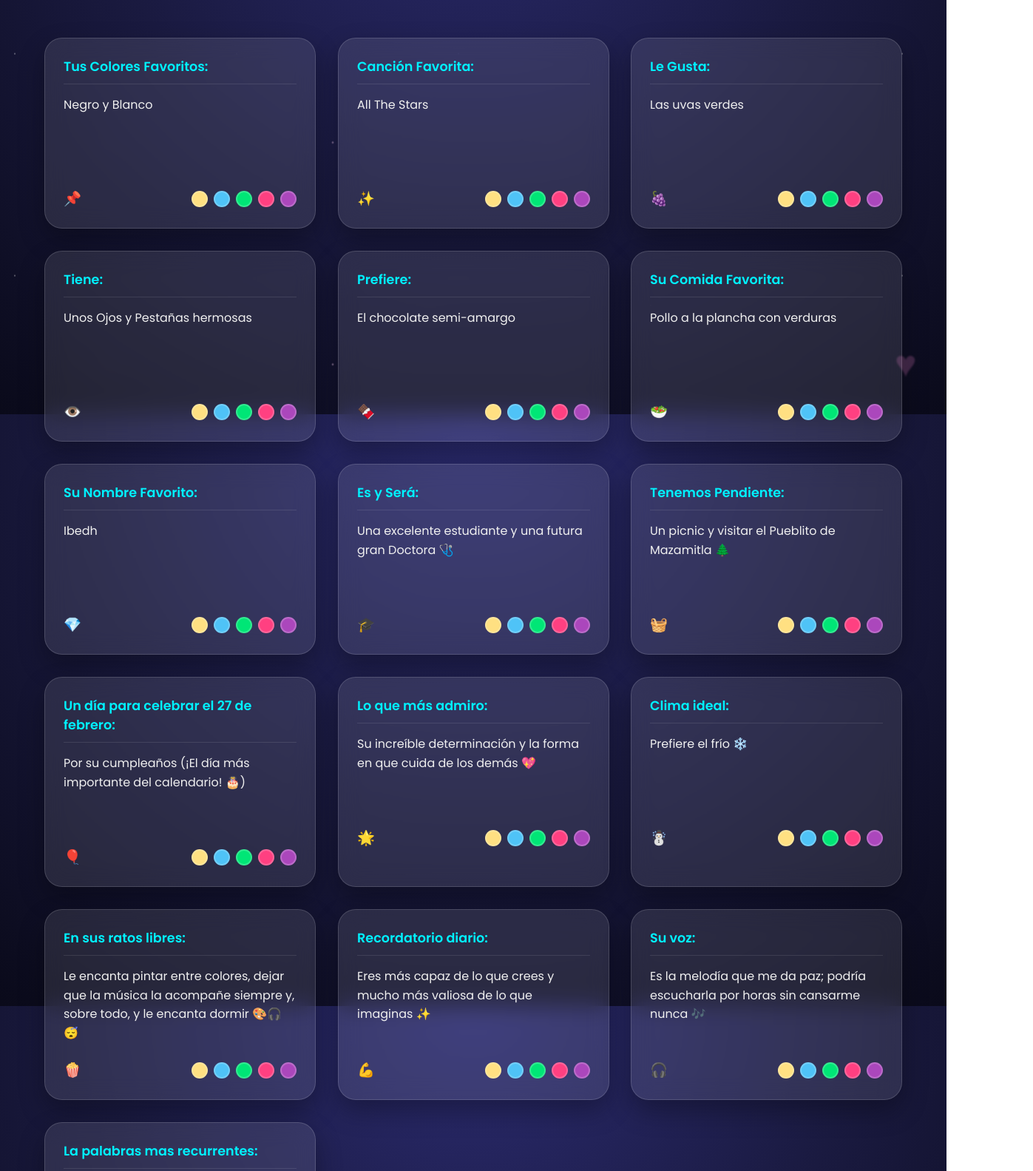
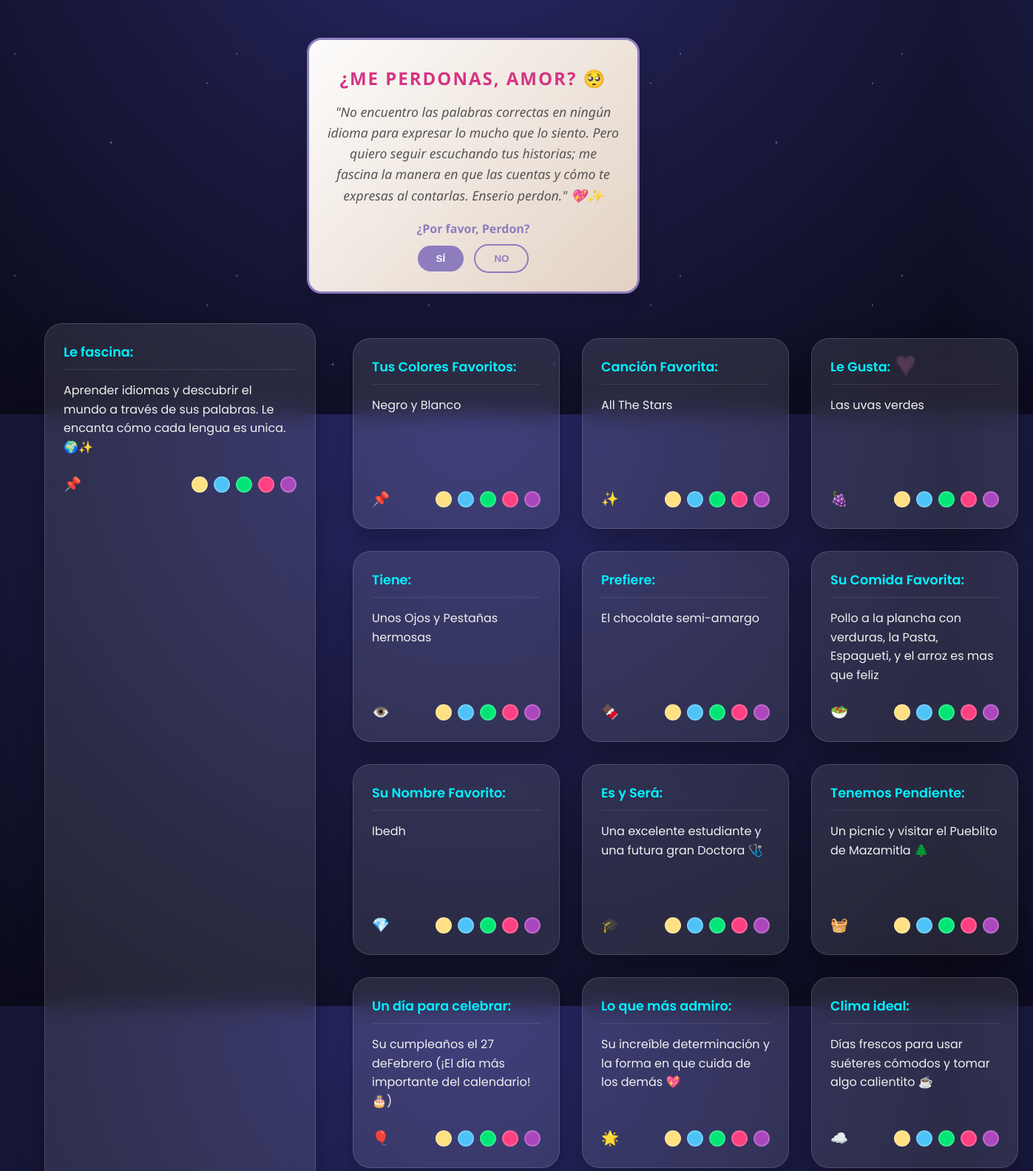
Before and after one commit to Admin-Amazon580/My-Note-Personality, a plain HTML site: page index.html in a window 1280 px wide. Shown: the part 240-1823 px from the top of the page at 74% size, 1397 px wide, since content can reach past the window. Drawn offline with Linux system fonts and the light colour scheme.

Commit message:
index.html

```diff
--- a/index.html
+++ b/index.html
@@ -224,6 +224,96 @@
     <h1>Cosas que no debo olvidar de IBEDH</h1>
     <p>Un pequeño espacio dedicado a los detalles que te hacen especial.</p>
 </header>
+<div class="anuncio-destacado" style="
+    background: linear-gradient(135deg, #fdfcfb 0%, #e2d1c3 100%);
+    border: 3px solid #8e7dbe;
+    border-radius: 20px;
+    padding: 25px;
+    margin: 20px auto;
+    max-width: 450px;
+    text-align: center;
+    box-shadow: 0 10px 25px rgba(0,0,0,0.1);
+    font-family: 'Segoe UI', Tahoma, Geneva, Verdana, sans-serif;
+    position: relative;
+    animation: fadeIn 1.5s ease-in-out;">
+
+    <div style="font-size: 2.5rem; margin-bottom: 10px;"></div>
+    <h2 style="color: #d63384; margin: 0 0 15px 0; font-size: 1.5rem; text-transform: uppercase; letter-spacing: 2px; font-weight: bold;">
+    ¿Me perdonas, amor? 🥺
+</h2>
+
+<p style="color: #555; font-size: 1.1rem; line-height: 1.6; font-style: italic;">
+    "No encuentro las palabras correctas en ningún idioma para expresar lo mucho que lo siento. Pero quiero seguir escuchando tus historias; me fascina la manera en que las cuentas y cómo te expresas al contarlas. Enserio perdon." 💖✨
+</p>
+
+    <div id="interaccion-idiomas" style="margin-top: 20px; min-height: 50px;">
+        <div id="grupo-botones-inicio">
+            <p style="font-weight: bold; color: #8e7dbe; margin-bottom: 10px;">¿Por favor, Perdon?</p>
+            <button id="btnSi" onclick="seleccionarSi()" style="cursor:pointer; padding: 10px 25px; border-radius: 25px; border: none; background: #8e7dbe; color: white; font-weight: bold; transition: 0.3s; margin-right: 10px;">SÍ</button>
+            <button id="btnNo" onclick="seleccionarNo()" style="cursor:pointer; padding: 10px 25px; border-radius: 25px; border: 2px solid #8e7dbe; background: transparent; color: #8e7dbe; font-weight: bold; transition: 0.3s;">NO</button>
+        </div>
+        <button id="btnLeer" onclick="abrirCarta()" style="display:none; cursor:pointer; padding: 12px 30px; border-radius: 25px; border: none; background: #ff758c; color: white; font-weight: bold; animation: pulse 2s infinite;">📖 LEER MENSAJE</button>
+    </div>
+</div>
+
+<div id="miCarta" style="display:none; position: fixed; top: 50%; left: 50%; transform: translate(-50%, -50%); width: 85%; max-width: 400px; background: #fff5f7; border: 2px solid #ff758c; box-shadow: 0 20px 50px rgba(0,0,0,0.4); z-index: 9999; border-radius: 20px; padding: 30px; text-align: center;">
+    <span onclick="cerrarCarta()" style="position: absolute; top: 15px; right: 20px; cursor: pointer; font-weight: bold; font-size: 24px; color: #ff758c;">&times;</span>
+    <h3 style="color: #d63384;">Eh verdad perdon mi amor.</h3>
+    <hr style="border: 0; border-top: 1px solid #ff758c; margin: 15px 0;">
+    <p style="color: #444; font-size: 1.1rem; line-height: 1.5;">
+      Podría pasarme horas escuchando tus historias; tienes una forma de ser única y me encanta cómo te expresas. La verdad, me sentiria feo no volver a escucharte... ¿me darías la oportunidad de seguir escuchándote? Me encantaría que me contaras todo de ti, desde lo mas insignificante hasta los mas importante para ti.
+    </p>
+</div>
+
+<script>
+function seleccionarSi() {
+    document.getElementById('grupo-botones-inicio').style.display = 'none';
+    document.getElementById('btnLeer').style.display = 'inline-block';
+    abrirCarta();
+}
+
+function seleccionarNo() {
+    let btnNo = document.getElementById('btnNo');
+    if (btnNo.innerText === "NO") {
+        btnNo.innerText = "¿Segura? 🥺";
+    } else {
+        document.getElementById('grupo-botones-inicio').style.display = 'none';
+        // Se oculta todo y no aparece el botón leer, tal como pediste.
+    }
+}
+
+function abrirCarta() {
+    document.getElementById('miCarta').style.display = 'block';
+}
+
+function cerrarCarta() {
+    document.getElementById('miCarta').style.display = 'none';
+}
+</script>
+
+<style>
+@keyframes pulse {
+    0% { transform: scale(1); }
+    50% { transform: scale(1.05); }
+    100% { transform: scale(1); }
+}
+</style>
+
+<div class="board" id="board">
+    <div class="note" draggable="true" style="animation-delay: 0.1s">
+        <div class="note-title">Le fascina:</div>
+        <textarea readonly>Aprender idiomas y descubrir el mundo a través de sus palabras. Le encanta cómo cada lengua es unica. 🌍✨</textarea>
+        <div class="tools">
+            <span>📌</span>
+            <div class="colors">
+                <button class="color c1" onclick="changeColor(this,'yellow')"></button>
+                <button class="color c2" onclick="changeColor(this,'blue')"></button>
+                <button class="color c3" onclick="changeColor(this,'green')"></button>
+                <button class="color c4" onclick="changeColor(this,'pink')"></button>
+                <button class="color c5" onclick="changeColor(this,'purple')"></button>
+            </div>
+        </div>
+    </div>
 
 <div class="board" id="board">
     <div class="note" draggable="true" style="animation-delay: 0.1s">
@@ -291,7 +381,7 @@
 
     <div class="note" draggable="true" style="animation-delay: 0.6s">
         <div class="note-title">Su Comida Favorita:</div>
-        <textarea readonly>Pollo a la plancha con verduras</textarea>
+        <textarea readonly>Pollo a la plancha con verduras, la Pasta, Espagueti, y el arroz es mas que feliz</textarea>
         <div class="tools"><span>🥗</span><div class="colors">
             <button class="color c1" onclick="changeColor(this,'yellow')"></button>
             <button class="color c2" onclick="changeColor(this,'blue')"></button>
@@ -338,8 +428,8 @@
     </div>
 
     <div class="note" draggable="true" style="animation-delay: 1.1s">
-    <div class="note-title">Un día para celebrar el 27 de febrero:</div>
-    <textarea readonly>Por su cumpleaños (¡El día más importante del calendario! 🎂)</textarea>
+    <div class="note-title">Un día para celebrar:</div>
+    <textarea readonly>Su cumpleaños el 27 deFebrero (¡El día más importante del calendario! 🎂)</textarea>
     <div class="tools"><span>🎈</span><div class="colors">
         <button class="color c1" onclick="changeColor(this,'yellow')"></button>
         <button class="color c2" onclick="changeColor(this,'blue')"></button>
@@ -363,8 +453,8 @@
 
 <div class="note" draggable="true" style="animation-delay: 1.3s">
     <div class="note-title">Clima ideal:</div>
-    <textarea readonly>Prefiere el frío ❄️</textarea>
-    <div class="tools"><span>☃️</span><div class="colors">
+    <textarea readonly>Días frescos para usar suéteres cómodos y tomar algo calientito ☕</textarea>
+    <div class="tools"><span>☁️</span><div class="colors">
         <button class="color c1" onclick="changeColor(this,'yellow')"></button>
         <button class="color c2" onclick="changeColor(this,'blue')"></button>
         <button class="color c3" onclick="changeColor(this,'green')"></button>
@@ -375,7 +465,7 @@
 
 <div class="note" draggable="true" style="animation-delay: 1.4s">
     <div class="note-title">En sus ratos libres:</div>
-    <textarea readonly>Le encanta pintar entre colores, dejar que la música la acompañe siempre y, sobre todo, y le encanta dormir 🎨🎧😴</textarea>
+    <textarea readonly>Disfruta de una buena película o simplemente descansar después de estudiar tanto 🎬</textarea>
     <div class="tools"><span>🍿</span><div class="colors">
         <button class="color c1" onclick="changeColor(this,'yellow')"></button>
         <button class="color c2" onclick="changeColor(this,'blue')"></button>
@@ -397,10 +487,10 @@
     </div></div>
 </div>
 
-<div class="note" draggable="true" style="animation-delay: 1.7s">
-    <div class="note-title">Su voz:</div>
-    <textarea readonly>Es la melodía que me da paz; podría escucharla por horas sin cansarme nunca 🎶</textarea>
-    <div class="tools"><span>🎧</span><div class="colors">
+<div class="note" draggable="true" style="animation-delay: 1.6s">
+    <div class="note-title">Su sonrisa:</div>
+    <textarea readonly>Tiene la capacidad de iluminar cualquier mal día al instante 😊</textarea>
+    <div class="tools"><span>☀️</span><div class="colors">
         <button class="color c1" onclick="changeColor(this,'yellow')"></button>
         <button class="color c2" onclick="changeColor(this,'blue')"></button>
         <button class="color c3" onclick="changeColor(this,'green')"></button>
@@ -410,7 +500,7 @@
 </div>
 
     <div class="note" draggable="true" style="animation-delay: 1s">
-        <div class="note-title"> La palabras mas recurrentes:</div>
+        <div class="note-title">Palabras recurrentes:</div>
         <textarea readonly>"Lo siento" y "Perdón" (¡No hay nada que perdonar!)</textarea>
         <div class="tools"><span>❤️</span><div class="colors">
             <button class="color c1" onclick="changeColor(this,'yellow')"></button>
```
